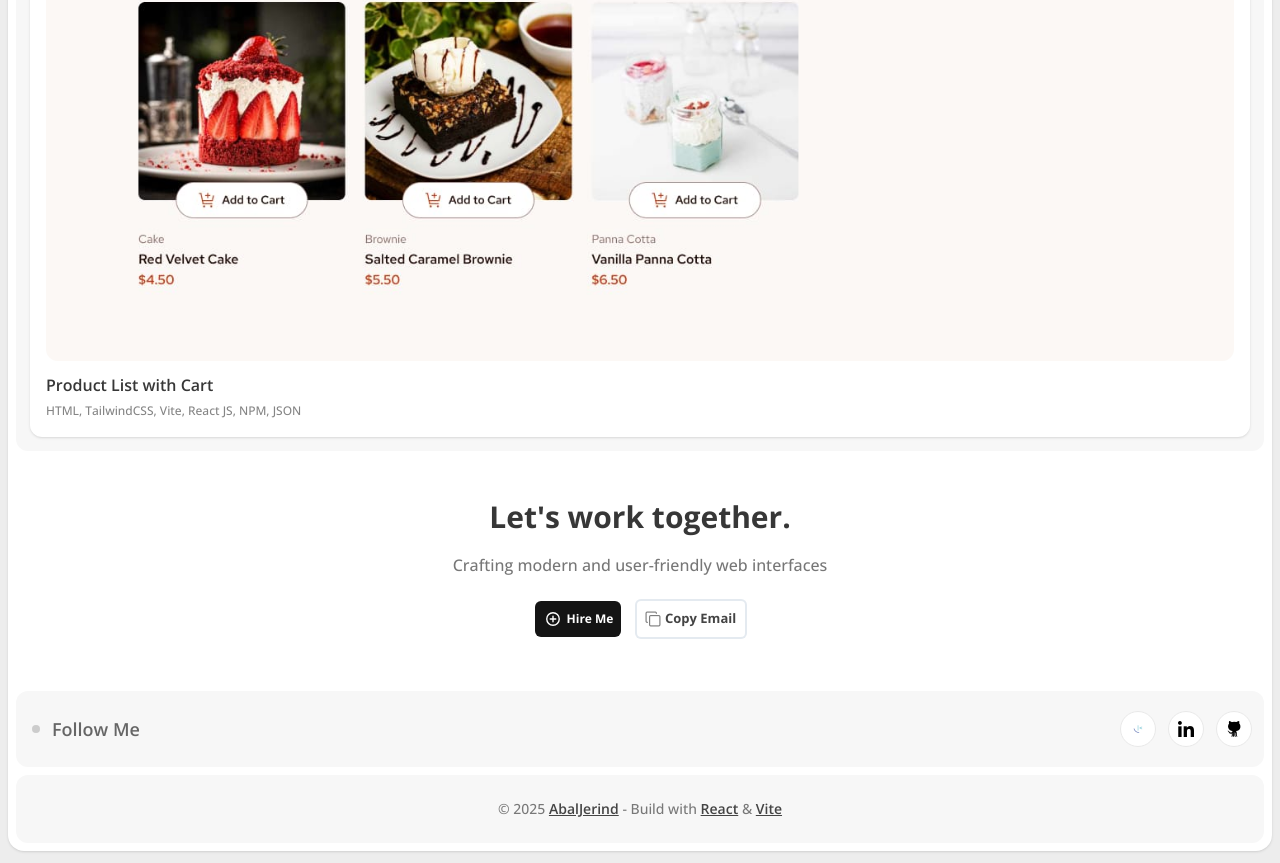
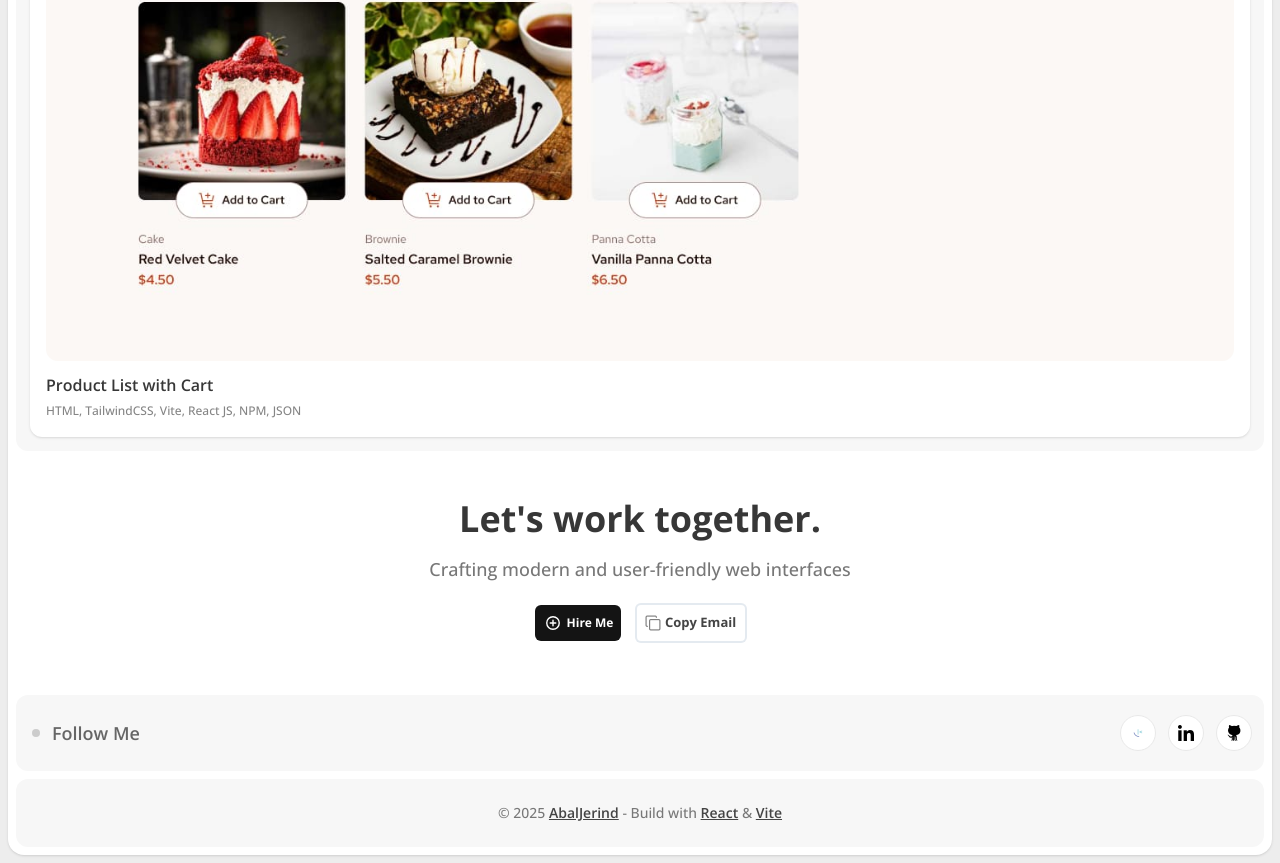
Before and after one commit to Abaljerind/portofolio-jerind, a React (Vite) app: page / in a window 1280 px wide. Shown: the part 3128-3991 px from the top of the page. Built offline with nearby package versions, Linux system fonts and the light colour scheme.

Commit message:
Add styles for breakpoint md for h3 and small
Add styles for text size

```diff
--- a/src/components/ContactSection.jsx
+++ b/src/components/ContactSection.jsx
@@ -4,10 +4,10 @@ export default function ContactSection() {
   return (
     <div className="mt-12 px-2">
       <div className="texts mb-4 flex flex-col items-center justify-center text-center">
-        <h3 className="mb-4 text-3xl font-bold text-[#373737] dark:text-white">
+        <h3 className="mb-4 text-3xl font-bold text-[#373737] md:text-4xl dark:text-white">
           Let's work together.
         </h3>
-        <small className="px-8 text-[16px] leading-7 font-medium break-words text-[#777777] dark:text-[#B7B7B7]">
+        <small className="px-8 text-[16px] leading-7 font-medium break-words text-[#777777] md:text-lg dark:text-[#B7B7B7]">
           Crafting modern and user-friendly web interfaces
         </small>
       </div>
```
